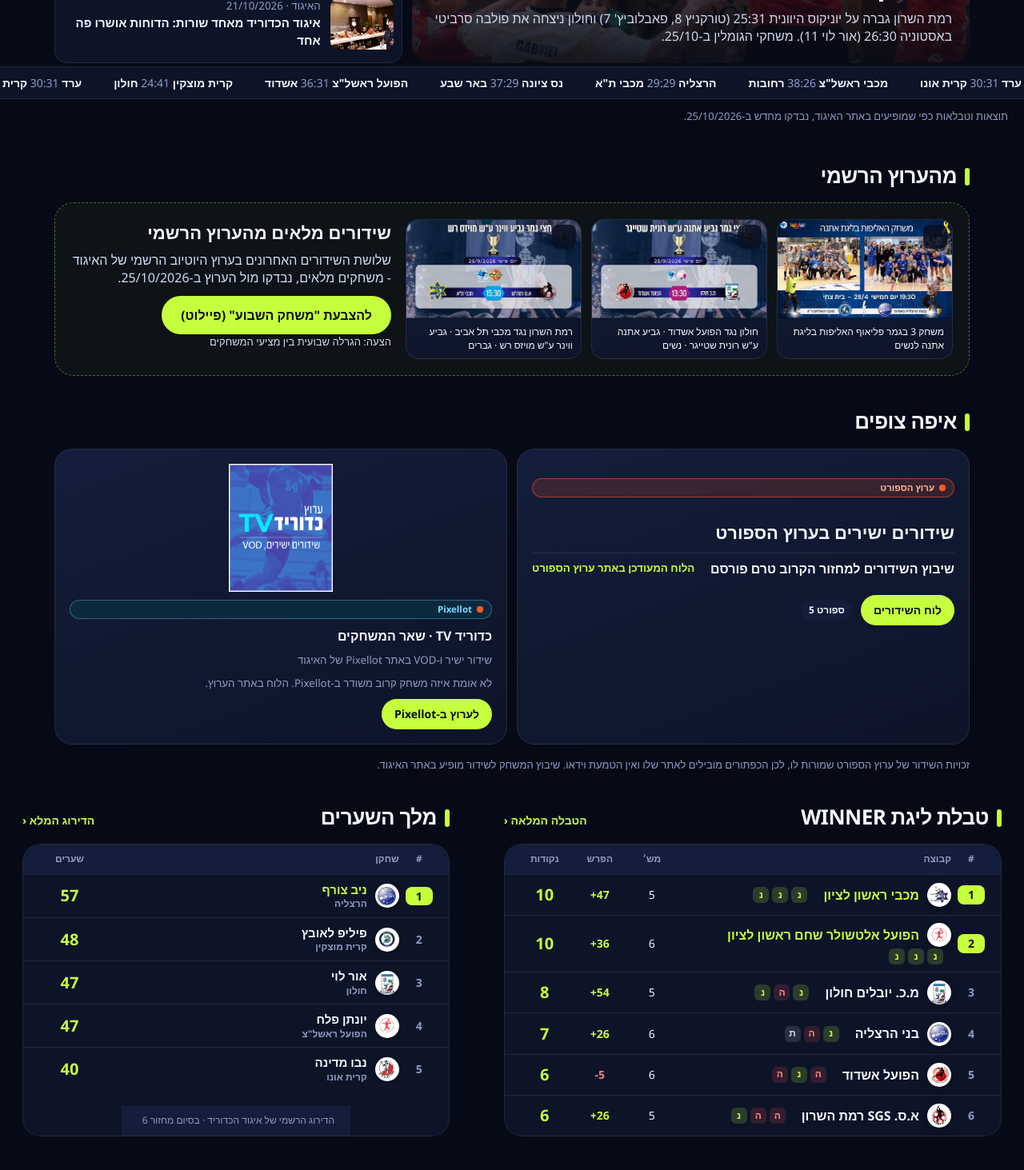
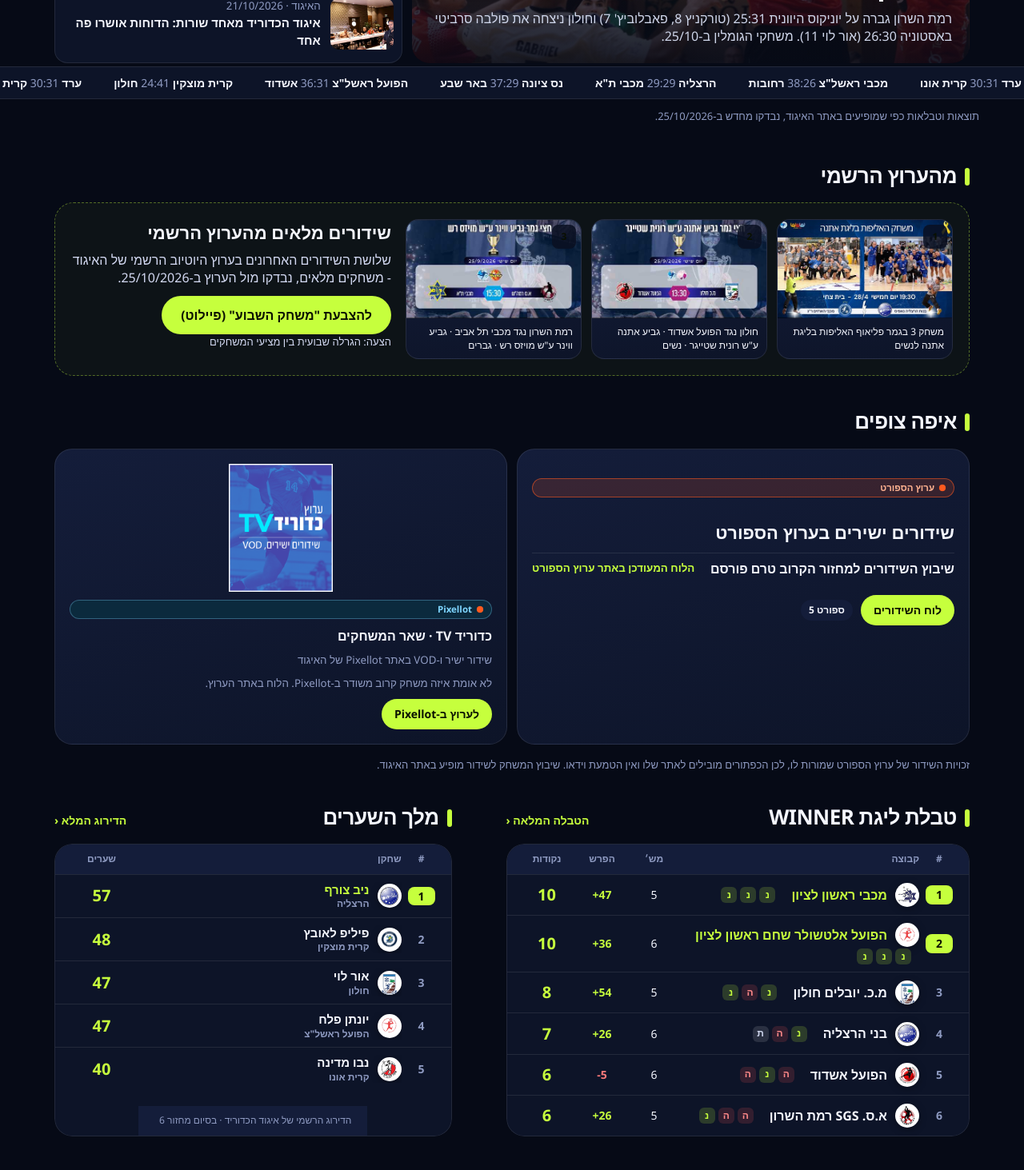
Before and after one commit to ariknoyman/handball-pilot, a React (Vite) app: page / in a window 1280 px wide. Shown: the part 1240-2703 px from the top of the page at 80% size. Built offline with nearby package versions, Linux system fonts and the light colour scheme; a web font is replaced by a local one.

Commit message:
Sync site source to gen63: uniform 1200px content width, hide Athena rail scrollbar

```diff
--- a/src/App.tsx
+++ b/src/App.tsx
@@ -595,7 +595,7 @@
       <div className="v1n-grid"><a className="v1n-lead" href={lead.url} style={{ backgroundImage: `linear-gradient(180deg,rgba(6,10,22,.1),rgba(6,10,22,.92)),url(${imgs[lead.img]})` }}><span className="kick">{lead.tag} · {lead.date}</span><h2>{lead.title}</h2><p>{lead.teaser}</p></a>
       <div className="v1n-side">{news.slice(1, 5).map(n => <a key={n.id} href={n.url}><span className="v1n-thumb"><img src={imgs[n.img]} alt="" /></span><div><small>{n.tag} · {n.date}</small><b>{n.title}</b></div></a>)}</div></div></section>
     <Ticker />
-    <p className="note" style={{padding: '12px 20px'}}>תוצאות וטבלאות כפי שמופיעים באתר האיגוד, נבדקו מחדש ב-25/10/2026.</p>
+    <p className="note" style={{padding: '12px 16px'}}>תוצאות וטבלאות כפי שמופיעים באתר האיגוד, נבדקו מחדש ב-25/10/2026.</p>
     <GoalOfWeek />
     <Broadcast />
     <div className="duo">
--- a/src/style.css
+++ b/src/style.css
@@ -87,8 +87,9 @@
 .sh a { color: var(--lime); font-weight: 700; font-size: 14px; }
 .mc-grid { display: grid; gap: 12px; }
 .mc-grid.one-row { display: flex; overflow-x: auto; padding-bottom: 4px; scrollbar-width: thin; }
-.duo { display: grid; gap: 12px; }
+.duo { display: grid; gap: 12px; max-width: 1200px; margin-inline: auto; width: 100%; }
 @media (min-width: 900px) { .duo { grid-template-columns: 1.15fr 1fr; align-items: stretch; } .duo .sec { display: flex; flex-direction: column; } }
+.vx > .note { max-width: 1200px; margin-inline: auto; width: 100%; }
 .duo .lt-wrap { flex: 1; display: flex; flex-direction: column; }
 .duo .lt { flex: 1; display: flex; flex-direction: column; }
 .duo .lt .lt-r { flex: 1 1 0; }
@@ -416,7 +417,7 @@
 .wc-side { display: grid; gap: 12px; }
 .wc-fx { border: 1px solid var(--line); border-radius: 18px; padding: 8px 16px; background: var(--s1); }
 .wc-fx .mini:first-child { border-top: 0; }
-.wc-fx.wc-line { display: flex; gap: 10px; overflow-x: auto; border: 0; padding: 2px; background: none; border-radius: 0; scrollbar-width: thin; }
+.wc-fx.wc-line { display: flex; gap: 10px; overflow-x: auto; border: 0; padding: 2px; background: none; border-radius: 0; scrollbar-width: none; } .wc-fx.wc-line::-webkit-scrollbar { display: none; }
 .wc-line .mini { flex: 1 1 0; min-width: 0; border: 1px solid var(--line); border-radius: 14px; padding: 10px 12px; background: var(--s1); white-space: nowrap; }
 .wc-line .mini.up { border-style: dashed; }
 @media (max-width: 719px) { .wc-line .mini { flex: 0 0 205px; } }
```
